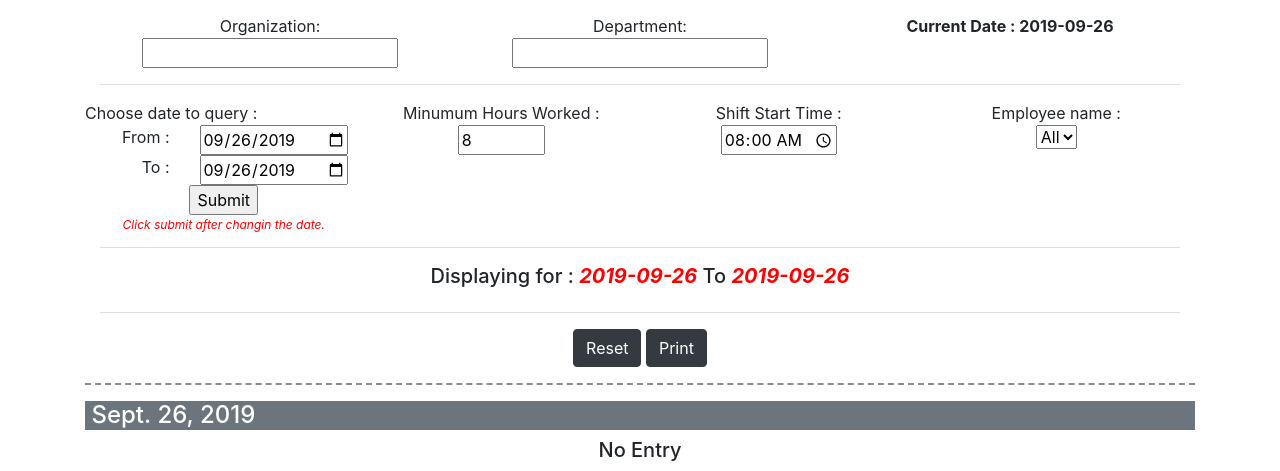
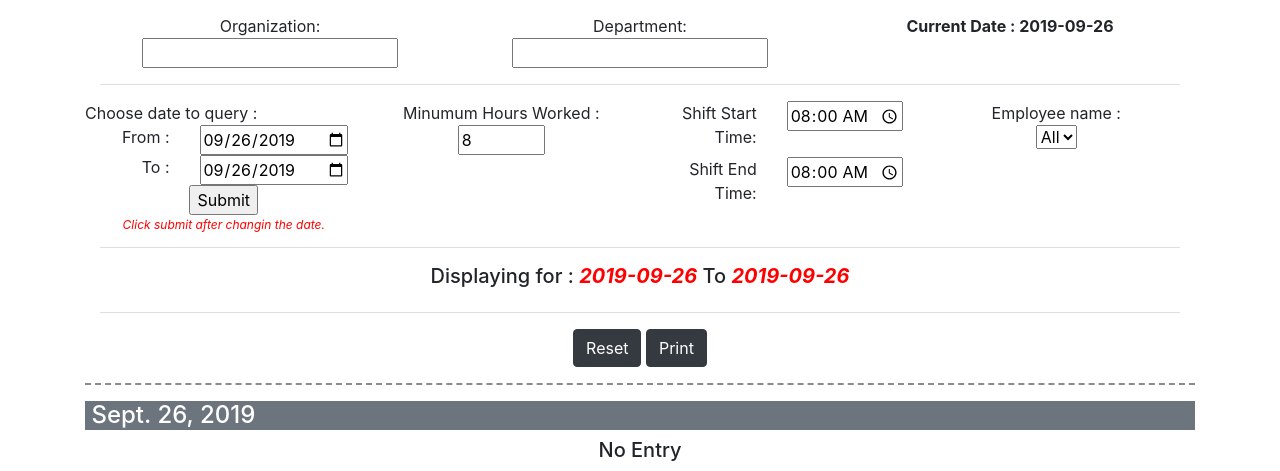
Before and after one commit to haziqnorisham/FaceRecTA, a Django app: page /time_attendance/btnAction/ in a window 1280 px wide. Shown: the part 406-877 px from the top of the page. Run offline with Django 3.2, Linux system fonts and the light colour scheme; a user stored in the database is signed in; data comes from the database, SQL or seed files in the repository; both versions use the stored data as it was after the commit; some libraries are stand-ins or nearby versions.

Commit message:
added overtime column and shift end time selector

```diff
--- a/templates/timeAttendance/deviceDetails.html
+++ b/templates/timeAttendance/deviceDetails.html
@@ -95,16 +95,35 @@
     </div>
 
 
-<div class="col-sm text-center">
+  <div class="col-sm text-center">
 
-        Shift Start Time :
-        <br>
+    <div class="row">
+      <div class="col-sm   text-right">
+        <label>Shift Start Time:</label>
+      </div>
+
+      <div class="col-sm   text-left">
         <input type="time" name="usr_time" id="time_input" value="08:00" onchange="checkTime()">
+      </div>
+
+    </div>
+
+    <div class="row">
+
+      <div class="col-sm   text-right">
+        <label>Shift End Time:</label>
+      </div>
+
+      <div class="col-sm   text-left">
+        <input type="time" name="usr_time" id="time_input" value="08:00" onchange="checkTime()">
+      </div>
+
+    </div>
 
 
 
+  </div>
 
-</div>
   <div class="col-sm text-center">
     Employee name :
     <br>
@@ -161,6 +180,7 @@
             <th scope="col">Exit Location</th>
             <th scope="col">Working Hours</th>
             <th scope="col">Lateness<br>(Hour:Minuite)</th>
+            <th scope="col">Overtime<br>(Hour:Minuite)</th>
           </tr>
         </thead>
         <tbody>
```
Also changed, not shown: db.sqlite3.
